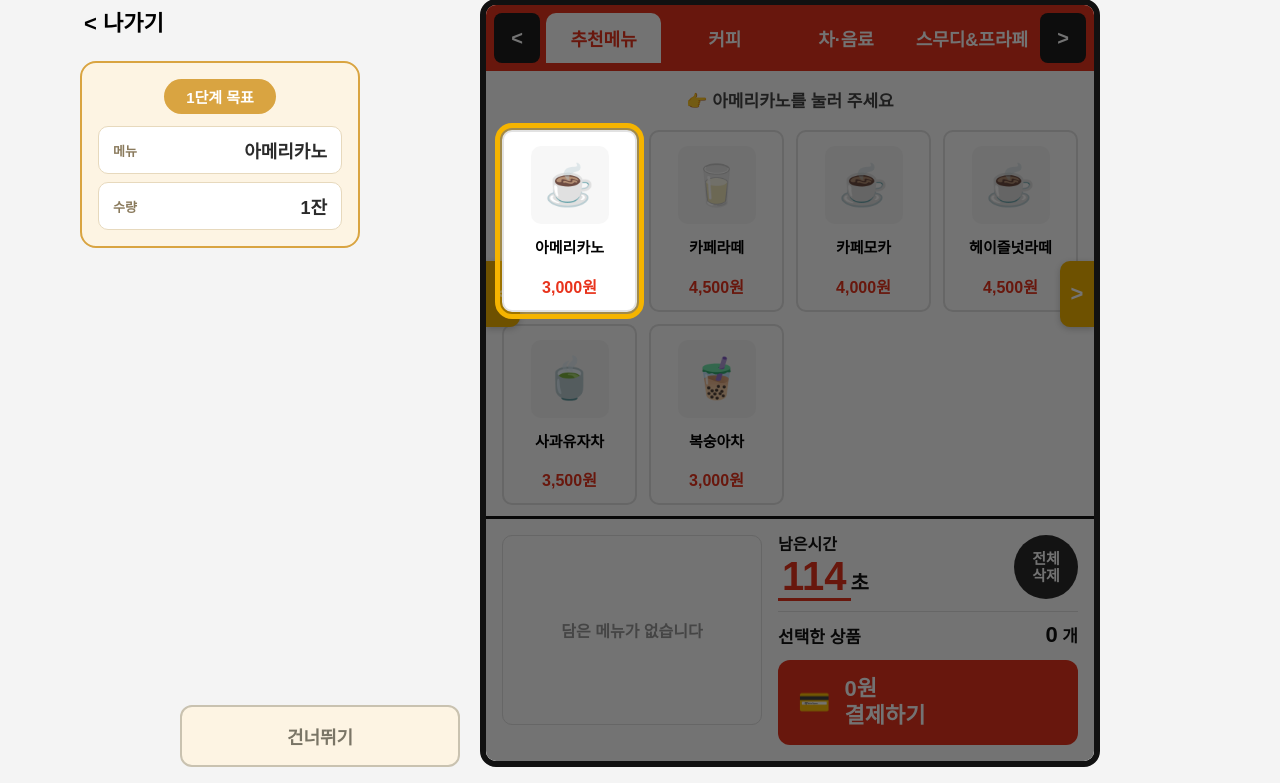
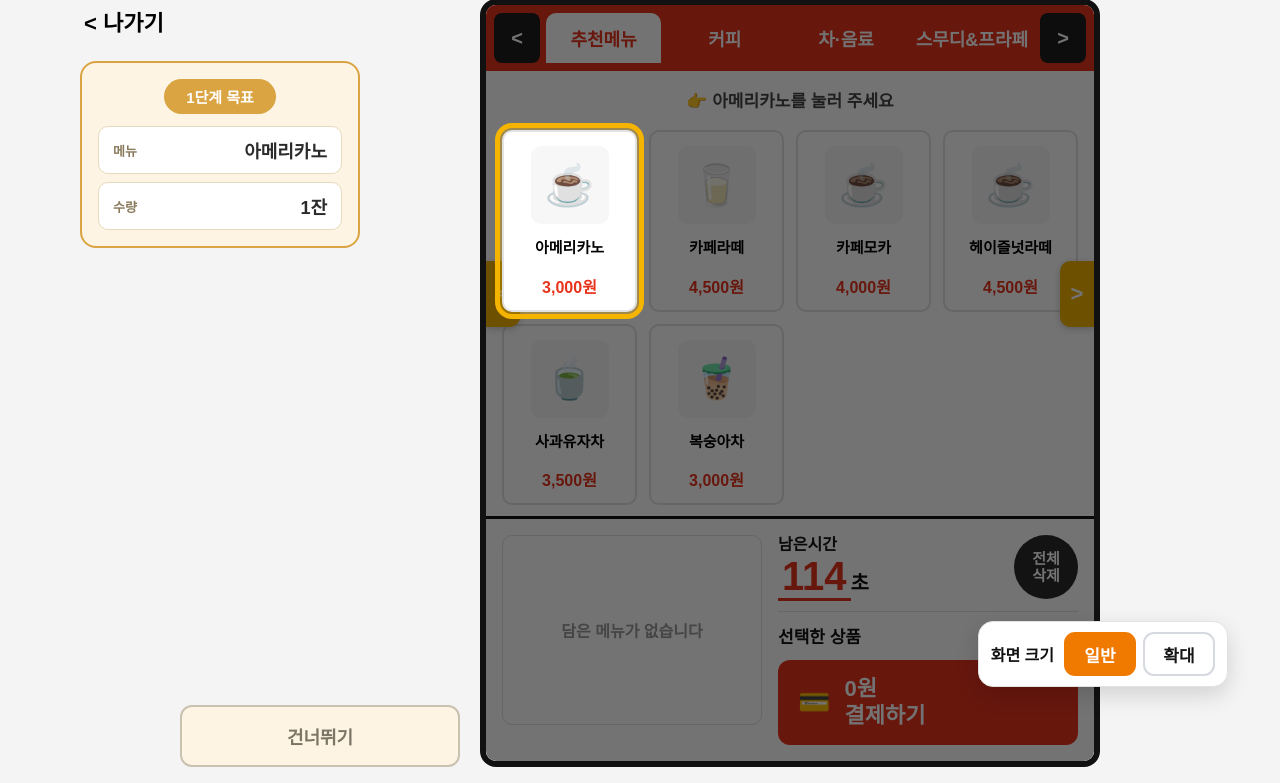
Before and after one commit to Pirogramming-25/Hackathon_2, a Django app: page /tutorial/ in a window 1280 px wide. Shown: the part 17-800 px from the top of the page. Run offline with Django 5.2, Linux system fonts and the light colour scheme.

Commit message:
feat: 모든 키오스크 화면 크기조절 추가

```diff
--- a/static/css/tutorial.css
+++ b/static/css/tutorial.css
@@ -977,3 +977,133 @@ body {
     box-shadow: none;
     animation: none;
 }
+
+/* 키오스크 화면 크기 조절 */
+.kiosk-size-control {
+    position: fixed;
+    right: 52px;
+    bottom: 96px;
+    z-index: 120;
+    display: flex;
+    align-items: center;
+    gap: 7px;
+    padding: 10px 12px;
+    border: 1px solid #e2e2e2;
+    border-radius: 15px;
+    background: #fff;
+    box-shadow: 0 8px 22px rgba(0, 0, 0, .14);
+}
+
+.kiosk-size-control span {
+    margin-right: 3px;
+    font-size: 16px;
+    font-weight: 900;
+}
+
+.kiosk-size-control button {
+    min-width: 72px;
+    min-height: 44px;
+    padding: 7px 12px;
+    border: 2px solid #d6d9df;
+    border-radius: 11px;
+    background: #fff;
+    color: #171717;
+    font-size: 17px;
+    font-weight: 900;
+    cursor: pointer;
+}
+
+.kiosk-size-control button.active {
+    border-color: #f07a00;
+    background: #f07a00;
+    color: #fff;
+}
+
+/* 확대: 자유연습의 확대 키오스크와 같은 크기 */
+body.kiosk-size-large .wrap {
+    grid-template-columns: 300px 820px;
+    gap: 28px;
+}
+
+body.kiosk-size-large .btn-exit {
+    padding: 12px 6px;
+    font-size: 26px;
+}
+
+body.kiosk-size-large .kiosk-tabs { padding: 10px; gap: 8px; }
+body.kiosk-size-large .tab-nav { width: 56px; min-height: 60px; font-size: 26px; }
+body.kiosk-size-large .tab-list { gap: 8px; }
+body.kiosk-size-large .tab-btn { min-height: 60px; padding: 14px 10px; font-size: 21px; }
+body.kiosk-size-large .kiosk-menu { padding: 22px 26px; }
+body.kiosk-size-large .menu-grid { grid-template-columns: repeat(3, 1fr); gap: 16px; }
+body.kiosk-size-large .menu-item { min-height: 178px; padding: 18px 12px 16px; gap: 9px; }
+body.kiosk-size-large .menu-item .m-thumb { width: 94px; height: 94px; font-size: 50px; }
+body.kiosk-size-large .menu-item .m-name { min-height: 2.4em; font-size: 20px; }
+body.kiosk-size-large .menu-item .m-price { font-size: 20px; }
+body.kiosk-size-large .carousel-arrow { width: 44px; height: 84px; font-size: 28px; }
+body.kiosk-size-large .kiosk-cart { grid-template-columns: 1fr 320px; padding: 18px; }
+body.kiosk-size-large .cart-list { min-height: 170px; max-height: 220px; }
+body.kiosk-size-large .cart-row { grid-template-columns: 38px 1fr auto auto; gap: 12px; padding: 9px 5px; }
+body.kiosk-size-large .cart-x { width: 34px; height: 34px; font-size: 17px; }
+body.kiosk-size-large .cart-name,
+body.kiosk-size-large .cart-price,
+body.kiosk-size-large .cart-empty { font-size: 19px; }
+body.kiosk-size-large .qty-btn { width: 40px; height: 40px; font-size: 23px; }
+body.kiosk-size-large .qty-num,
+body.kiosk-size-large .summary-count { font-size: 20px; }
+body.kiosk-size-large .timer-label { font-size: 18px; }
+body.kiosk-size-large .timer-value { font-size: 22px; }
+body.kiosk-size-large .timer-value strong { font-size: 46px; }
+body.kiosk-size-large .btn-clear { width: 74px; height: 74px; font-size: 17px; }
+body.kiosk-size-large .btn-pay { min-height: 92px; padding: 18px 22px; }
+body.kiosk-size-large .pay-icon { font-size: 34px; }
+body.kiosk-size-large .pay-body { font-size: 25px; }
+
+/* 확대 화면에서는 조절창을 키오스크 바깥 오른쪽 여백에 둔다. */
+body.kiosk-size-large .kiosk-size-control {
+    right: 8px;
+    bottom: 32px;
+}
+
+body.kiosk-size-large .modal { width: min(560px, 94vw); }
+body.kiosk-size-large .option-modal { transform: translateY(42px); }
+body.kiosk-size-large .modal-head { padding: 20px 24px; font-size: 25px; }
+body.kiosk-size-large .modal-close { width: 44px; height: 44px; font-size: 25px; }
+body.kiosk-size-large .modal-body { padding: 26px; }
+body.kiosk-size-large .opt-label,
+body.kiosk-size-large .opt-fixed { font-size: 22px; }
+body.kiosk-size-large .opt-btn { min-height: 62px; padding: 16px; font-size: 21px; }
+body.kiosk-size-large .opt-qty .qty-btn { width: 58px; height: 58px; font-size: 30px; }
+body.kiosk-size-large .opt-qty .qty-num { font-size: 27px; }
+body.kiosk-size-large .modal-cta { min-height: 66px; font-size: 24px; }
+body.kiosk-size-large .pay-method { min-height: 72px; padding: 22px; font-size: 23px; }
+
+/* 심화 확인창은 자유연습과 동일하게 기존 비율을 유지한다. */
+body.kiosk-size-large #couponAskModal .modal,
+body.kiosk-size-large #pointAskModal .modal,
+body.kiosk-size-large #payConfirmModal .modal { width: min(440px, 92vw); }
+body.kiosk-size-large #couponAskModal .modal-head,
+body.kiosk-size-large #pointAskModal .modal-head,
+body.kiosk-size-large #payConfirmModal .modal-head { padding: 16px 20px; font-size: 20px; }
+body.kiosk-size-large #couponAskModal .modal-close,
+body.kiosk-size-large #pointAskModal .modal-close,
+body.kiosk-size-large #payConfirmModal .modal-close { width: auto; height: auto; font-size: 20px; }
+body.kiosk-size-large #couponAskModal .modal-body,
+body.kiosk-size-large #pointAskModal .modal-body,
+body.kiosk-size-large #payConfirmModal .modal-body { padding: 20px; }
+body.kiosk-size-large #couponAskModal .opt-btn,
+body.kiosk-size-large #pointAskModal .opt-btn,
+body.kiosk-size-large #payConfirmModal .opt-btn { min-height: auto; padding: 14px; font-size: 18px; }
+
+@media (max-width: 1200px) {
+    body.kiosk-size-large .wrap { grid-template-columns: 220px minmax(0, 820px); gap: 18px; }
+}
+
+@media (max-width: 1080px) {
+    .kiosk-size-control { right: 12px; bottom: 12px; }
+}
+
+@media (max-width: 980px) {
+    body.kiosk-size-large .wrap { grid-template-columns: 1fr; height: auto; }
+    body.kiosk-size-large .option-modal { transform: translateY(20px); }
+}
--- a/static/js/tutorial.js
+++ b/static/js/tutorial.js
@@ -41,6 +41,27 @@ const payModal = document.getElementById("payModal");
 
 const MENU_BY_ID = Object.fromEntries(MENUS.map(m => [m.id, m]));
 const STEP_ORDER = ["step1", "step2", "step3"];
+const KIOSK_SIZE_KEY = "practiceFreeKioskSize";
+
+function applyKioskSize(size) {
+    const nextSize = size === "large" ? "large" : "normal";
+    document.body.classList.toggle("kiosk-size-large", nextSize === "large");
+    document.body.classList.toggle("kiosk-size-normal", nextSize === "normal");
+
+    document.querySelectorAll("[data-kiosk-size]").forEach(button => {
+        const isActive = button.dataset.kioskSize === nextSize;
+        button.classList.toggle("active", isActive);
+        button.setAttribute("aria-pressed", String(isActive));
+    });
+
+    localStorage.setItem(KIOSK_SIZE_KEY, nextSize);
+}
+
+document.querySelectorAll("[data-kiosk-size]").forEach(button => {
+    button.addEventListener("click", () => applyKioskSize(button.dataset.kioskSize));
+});
+
+applyKioskSize(localStorage.getItem(KIOSK_SIZE_KEY));
 
 //  각 단계의 고정 미션 원본 스냅샷 (튜토리얼로 되돌릴 때 복원용)
 const FIXED_MISSION = {};
--- a/templates/tutorial.html
+++ b/templates/tutorial.html
@@ -6,7 +6,7 @@
   <meta charset="UTF-8">
   <meta name="viewport" content="width=device-width, initial-scale=1.0">
   <title>Slow Kiosk - 튜토리얼</title>
-  <link rel="stylesheet" href="{% static 'css/tutorial.css' %}?v=6">
+  <link rel="stylesheet" href="{% static 'css/tutorial.css' %}?v=9">
 </head>
 
 <body>
@@ -80,6 +80,12 @@
 
     </main>
 
+  </div>
+
+  <div class="kiosk-size-control" aria-label="키오스크 화면 크기">
+    <span>화면 크기</span>
+    <button type="button" data-kiosk-size="normal">일반</button>
+    <button type="button" data-kiosk-size="large">확대</button>
   </div>
 
   <!-- ===== 옵션 선택 팝업 (Step2/Step3) ===== -->
@@ -261,7 +267,7 @@
   <script src="{% static 'js/progress.js' %}?v=5"></script>
   <script src="{% static 'js/missions.js' %}?v=5"></script>
   <script src="{% static 'js/storage.js' %}?v=5"></script>
-  <script src="{% static 'js/tutorial.js' %}?v=5"></script>
+  <script src="{% static 'js/tutorial.js' %}?v=6"></script>
   <script src="{% static 'js/advanced_tutorial.js' %}?v=5"></script>
 </body>
 
```
